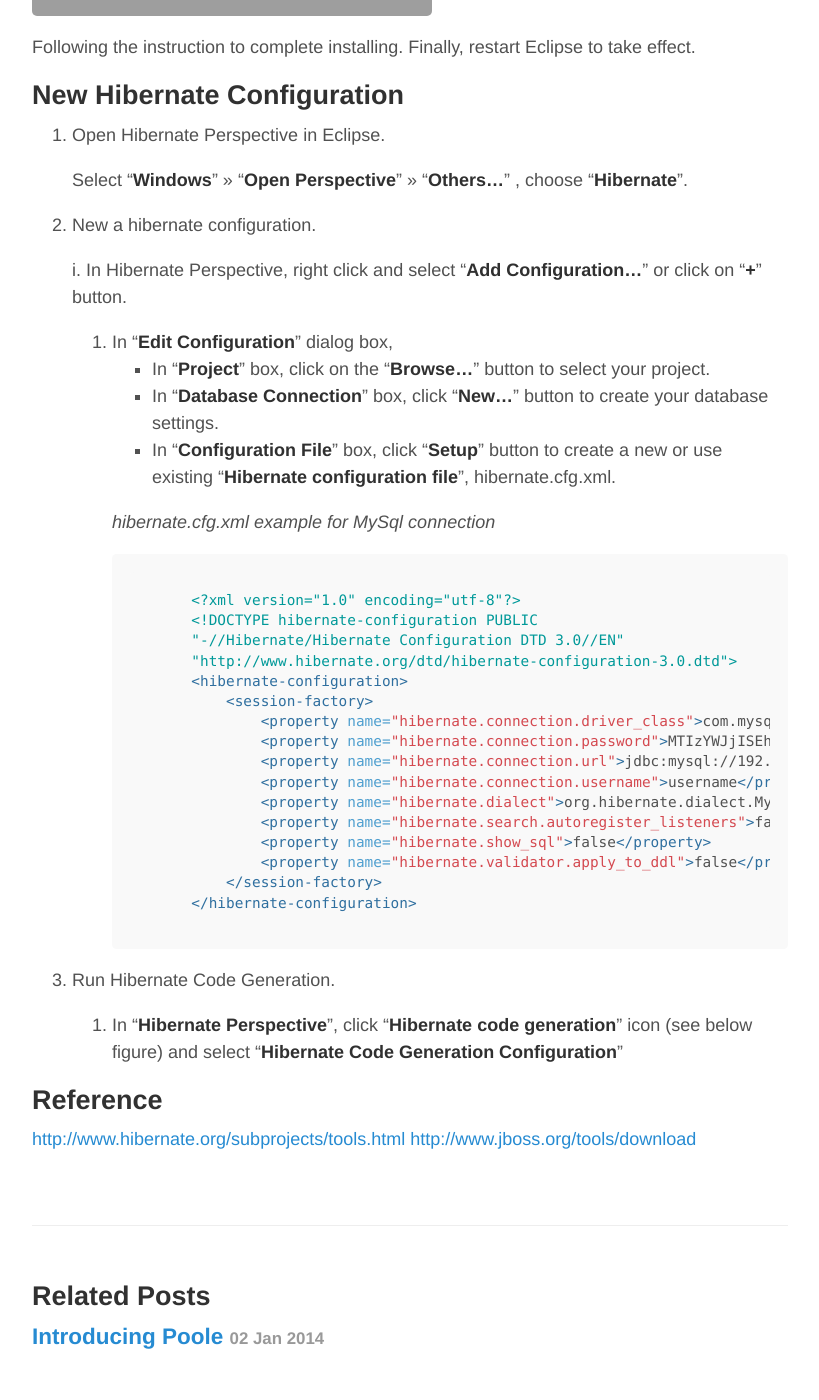
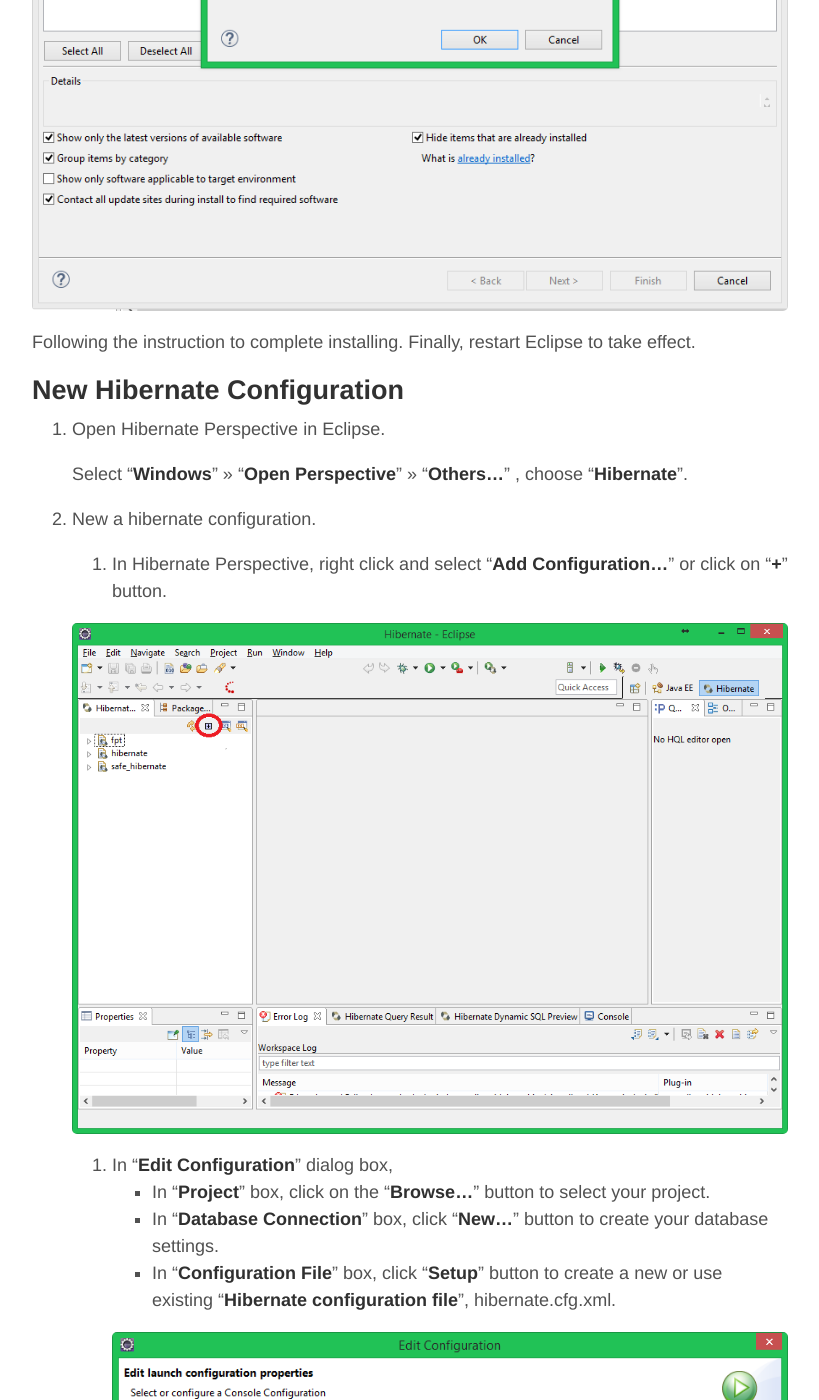
Before and after one commit to phapli/phapli.github.io, a Jekyll site: the page built from _posts/2015-07-22-using-hibernate-reverse-engineering-in-eclipse.md, in a window 1280 px wide and 1400 px high, scrolled down 1019 px. Shown: the whole window, without its empty margins (230-1049 px from the left). Built offline with Jekyll 4.4.1, drawn with Linux system fonts in a browser that asks for light colours; comment, search, counter and statistics services are not loaded; some of the changed text lies outside the part shown; grey boxes are pictures that could not be loaded.

Commit message:
post 1
finish

````diff
--- a/_posts/2015-07-22-using-hibernate-reverse-engineering-in-eclipse.md
+++ b/_posts/2015-07-22-using-hibernate-reverse-engineering-in-eclipse.md
@@ -19,7 +19,7 @@
 
 In Eclipse IDE, menu bar, select "__Help__" >> "__Install New Software...__" , put the Hibernate Url here.
 
-![alt text](https://cloud.githubusercontent.com/assets/1092116/8832483/8bf21374-30d3-11e5-8a41-26d2467066fd.PNG "Logo Title Text 1")
+![Install Hibernate Plugin](/resources/2015-07-22-using-hibernate-reverse-engineering-in-eclipse/1.PNG "Install Hibernate Plugin")
 
 Following the instruction to complete installing.
 Finally, restart Eclipse to take effect.
@@ -32,48 +32,47 @@
 
 2. New a hibernate configuration.
 
-	i. In Hibernate Perspective, right click and select "__Add Configuration...__" or click on "__+__" button.
+	1. In Hibernate Perspective, right click and select "__Add Configuration...__" or click on "__+__" button.
+
+	![New Hibernate Configuration](/resources/2015-07-22-using-hibernate-reverse-engineering-in-eclipse/2.PNG "New Hibernate Configuration")
+
 	2. In "__Edit Configuration__" dialog box,
 		* In "__Project__" box, click on the "__Browse...__" button to select your project.
 		* In "__Database Connection__" box, click "__New...__" button to create your database settings.
 		* In "__Configuration File__" box, click "__Setup__" button to create a new or use existing "__Hibernate configuration file__", hibernate.cfg.xml.
 
+		![Open Hibernate Perspective](/resources/2015-07-22-using-hibernate-reverse-engineering-in-eclipse/3.PNG "Open Hibernate Perspective")
+
 		*hibernate.cfg.xml example for MySql connection*
 
-		```xml
-			<?xml version="1.0" encoding="utf-8"?>
-			<!DOCTYPE hibernate-configuration PUBLIC
-			"-//Hibernate/Hibernate Configuration DTD 3.0//EN"
-			"http://www.hibernate.org/dtd/hibernate-configuration-3.0.dtd">
-			<hibernate-configuration>
-				<session-factory>
-					<property name="hibernate.connection.driver_class">com.mysql.jdbc.Driver</property>
-					<property name="hibernate.connection.password">MTIzYWJjISEh</property>
-					<property name="hibernate.connection.url">jdbc:mysql://192.168.1.11:3306/Token_DB_FPT?autoReconnect=true</property>
-					<property name="hibernate.connection.username">username</property>
-					<property name="hibernate.dialect">org.hibernate.dialect.MySQLDialect</property>
-					<property name="hibernate.search.autoregister_listeners">false</property>
-					<property name="hibernate.show_sql">false</property>
-					<property name="hibernate.validator.apply_to_ddl">false</property>
-				</session-factory>
-			</hibernate-configuration>
-		```
+		![hibernate.cfg.xml](/resources/2015-07-22-using-hibernate-reverse-engineering-in-eclipse/4.PNG "hibernate.cfg.xml")
+
+		* Refresh to see the result (all tables from your database)
+
+		![Tables](/resources/2015-07-22-using-hibernate-reverse-engineering-in-eclipse/5.PNG "Tables")
+
 
 3. Run Hibernate Code Generation.
 	1. In "__Hibernate Perspective__", click "__Hibernate code generation__" icon (see below figure) and select "__Hibernate Code Generation Configuration__"
 
+	![Hibernate Code Generation](/resources/2015-07-22-using-hibernate-reverse-engineering-in-eclipse/6.PNG "Hibernate Code Generation")
 
+	2. Create a new configuration, fill "__name__" field, select "__Console Configuration__" at the configuration which you have created, browse to "__Output directory__" and check option "__Reverse engineer from JDBC Connection__".
 
+	![Input](/resources/2015-07-22-using-hibernate-reverse-engineering-in-eclipse/7.PNG "Input")
 
+	3. In "__Exporters__" tab, select options that you want to generate.
 
+	![Generate](/resources/2015-07-22-using-hibernate-reverse-engineering-in-eclipse/8.PNG "Generate")
 
+	4. Run, and see the result.
 
-
-
-
-
+	![Result](/resources/2015-07-22-using-hibernate-reverse-engineering-in-eclipse/9.PNG "Result")
 
 
 ##Reference
 <http://www.hibernate.org/subprojects/tools.html>
+
 <http://www.jboss.org/tools/download>
+
+<http://www.mkyong.com/hibernate/how-to-generate-code-with-hibernate-tools/>
````
